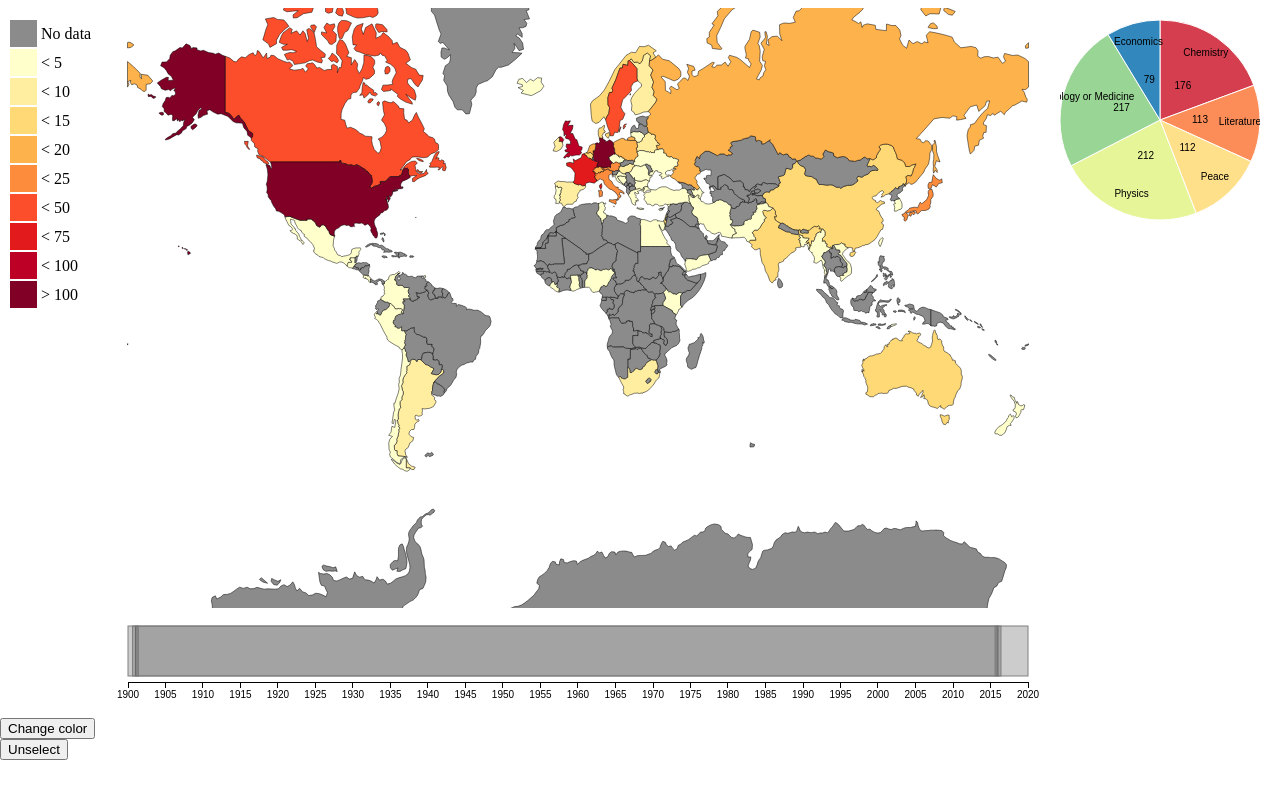
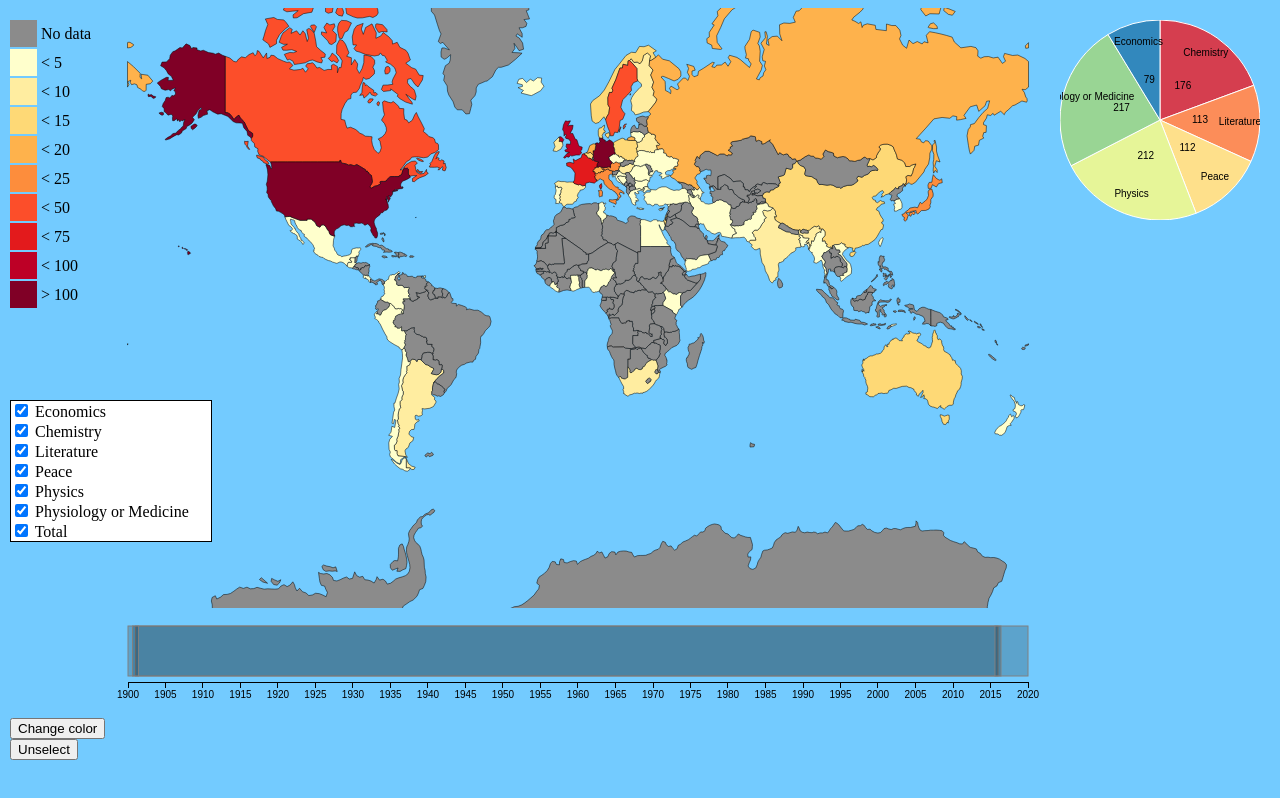
Before and after one commit to asahi7/nobel-prize-winners-viz-project, a plain HTML site: page index.html in a window 1280 px wide. Drawn offline with nearby package versions, Linux system fonts and the light colour scheme.

Commit message:
Selection of subjects added

```diff
--- a/index.html
+++ b/index.html
@@ -7,7 +7,30 @@
         <link rel="stylesheet" type="text/css" href="style.css">
     </head>
     <body>
-         <div class="buttons">
+        <div class="checkboxes">
+            <label>
+                <input type="checkbox" value="Economics" checked> Economics
+            </label>
+            <label>
+                <input type="checkbox" value="Chemistry" checked> Chemistry
+            </label>
+            <label>
+                <input type="checkbox" value="Literature" checked> Literature
+            </label>
+            <label>
+                <input type="checkbox" value="Peace" checked> Peace
+            </label>
+            <label>
+                <input type="checkbox" value="Physics" checked> Physics
+            </label>
+            <label>
+                <input type="checkbox" value="Physiology or Medicine" checked> Physiology or Medicine
+            </label>
+            <label>
+                <input type="checkbox" id="total_checkbox" value="Total" onchange="update_checkbox()" value="total" checked> Total
+            </label>
+        </div>
+        <div class="buttons">
             <button onclick="switchColors()">Change color</button>
             <button onclick="deleteSelectedCountries()">Unselect</button>
         </div>
@@ -15,6 +38,20 @@
         </div>
         <div class="frame">
         </div>
+<script>
+
+function update_checkbox(){
+    var cond = document.getElementById("total_checkbox").checked;
+    var tags = document.getElementsByTagName('input');
+    for(var i = 0; i < tags.length; i++){
+       if(tags[i].type == "checkbox"){
+             tags[i].checked = cond;
+       }
+    }
+}
+
+</script>
+
 <script>
 
 var COM_PRESSED = 0;
@@ -232,6 +269,28 @@ function click(d){
     update_pie_chart();
 }
 
+
+var checkbox_tags = {};
+var checkbox = d3.select(".checkboxes").selectAll("label")
+                 .on("mousedown", function(){setTimeout(update_checkbox_tags, 300)});
+
+function update_checkbox_tags(){
+      var tags = document.getElementsByTagName("input");
+      var cnt = 0;
+      for(var i = 0; i < tags.length; i++){
+         if(tags[i].type == "checkbox"){
+              checkbox_tags[tags[i].value] = tags[i].checked;
+              if(tags[i].checked == true) cnt++;
+         }
+     }
+     if(cnt < 7){
+        var tot = document.getElementById("total_checkbox");
+        tot.checked = false;
+        checkbox_tags["Total"] = false;
+     }
+     if(data) update_map();
+}
+
 initializeDescription();
 
 function switchColors(){
@@ -261,7 +320,7 @@ function mouseover(d){
            .style("top", d3.mouse(this)[1] + "px");
     tooltip.select("h3").text(d.properties.name);
 
-    var text = "Total : " + find_country_cnt(d.properties.name, data) + ", " + "Chemistry : " + find_country_cnt_by_subject(d.properties.name, winners, "Chemistry") + ", " + "Economics : " + find_country_cnt_by_subject(d.properties.name, winners, "Economics") + ", " + "Literature : " + find_country_cnt_by_subject(d.properties.name, winners, "Literature") + ", " + "Peace : " + find_country_cnt_by_subject(d.properties.name, winners, "Peace") + ", " + "Physics : " + find_country_cnt_by_subject(d.properties.name, winners, "Physics") + ", " + "Physiology or Medicine : " + find_country_cnt_by_subject(d.properties.name, winners, "Physiology or Medicine");
+    var text = "Total : " + find_country_cnt(d.properties.name, data, true) + ", " + "Chemistry : " + find_country_cnt_by_subject(d.properties.name, winners, "Chemistry") + ", " + "Economics : " + find_country_cnt_by_subject(d.properties.name, winners, "Economics") + ", " + "Literature : " + find_country_cnt_by_subject(d.properties.name, winners, "Literature") + ", " + "Peace : " + find_country_cnt_by_subject(d.properties.name, winners, "Peace") + ", " + "Physics : " + find_country_cnt_by_subject(d.properties.name, winners, "Physics") + ", " + "Physiology or Medicine : " + find_country_cnt_by_subject(d.properties.name, winners, "Physiology or Medicine");
     tooltip.select(".info").text(text);
 }
 
@@ -316,6 +375,7 @@ function read_data(){
         update_data();
         update_map();
         update_pie_chart();
+        update_checkbox_tags();
     });
 }
 
@@ -323,14 +383,39 @@ function update_data(maxYear = 2016, minYear = 1901){
     var country_data = {};
     winners.forEach(function(d){
          if(d.year <= maxYear && d.year >= minYear){
-             if(country_data[d.country] == undefined) country_data[d.country] = 1;
-             else country_data[d.country]++;
+             if(country_data[d.country] == undefined){
+                country_data[d.country] = {};
+                country_data[d.country]["Total"] = 1;
+                country_data[d.country]["Physiology or Medicine"] = 0;
+                country_data[d.country]["Peace"] = 0;
+                country_data[d.country]["Chemistry"] = 0;
+                country_data[d.country]["Physics"] = 0;
+                country_data[d.country]["Literature"] = 0;
+                country_data[d.country]["Economics"] = 0;
+
+                country_data[d.country][d.field]++;
+             }
+             else{
+                country_data[d.country]["Total"]++;
+                country_data[d.country][d.field]++;
+             }
         }
     });
+    //console.log(country_data);
     data = Object.keys(country_data).map(function(key){
-       return {"country" : key, "cnt" : country_data[key]};
+       //return {"country" : key, "cnt" : country_data[key]};
+        return {
+            "country" : key,
+            "Total" : country_data[key]["Total"],
+            "Physiology or Medicine" : country_data[key]["Physiology or Medicine"],
+            "Peace" : country_data[key]["Peace"],
+            "Chemistry" : country_data[key]["Chemistry"],
+            "Physics" : country_data[key]["Physics"],
+            "Literature" : country_data[key]["Literature"],
+            "Economics" : country_data[key]["Economics"]
+        }
     });
-    //console.log(data);
+    console.log(data);
 }
 
 function update_map(){
@@ -341,11 +426,16 @@ function update_map(){
     });
 }
 
-function find_country_cnt(name, data){
+function find_country_cnt(name, data, total = false){
     var res = 0;
     data.forEach(function(d){
         if(name == d.country){
-            res = d.cnt;
+            if(total == true) {res = d.Total; return;}
+            for(var key in checkbox_tags){
+               if(key == "Total" || key == "country") continue;
+               if(checkbox_tags[key] == true) res += d[key];
+            }
+            return;
         }
     });
     return +res;
--- a/style.css
+++ b/style.css
@@ -1,3 +1,7 @@
+body{
+    background-color: #73CBFF;
+}
+
 .country{
     stroke: black;
     stroke-width: .5px;
@@ -104,11 +108,35 @@ filter: progid:DXImageTransform.Microsoft.gradient( startColorstr='#feffe8', end
     fill-opacity: 0.2;
 }
 
+.checkboxes{
+    position: absolute;
+    width: 200px;
+    top: 400px;
+    left: 10px;
+    border: 1px solid black;
+    background-color: white;
+    float: left;
+
+
+    -webkit-touch-callout: none; /* iOS Safari */
+    -webkit-user-select: none; /* Chrome/Safari/Opera */
+    -khtml-user-select: none; /* Konqueror */
+    -moz-user-select: none; /* Firefox */
+    -ms-user-select: none; /* Internet Explorer/Edge */
+    user-select: none; /* Non-prefixed version, currently
+                                  not supported by any browser */
+
+}
+.checkboxes label{
+    width: 100%;
+    display: inline-block;
+}
+
 .buttons{
     position: absolute;
     width: 100px;
     bottom: 40px;
-    left: 0px;
+    left: 10px;
     float: left;
 }
 
```
Also changed, not shown: 2 other files.
